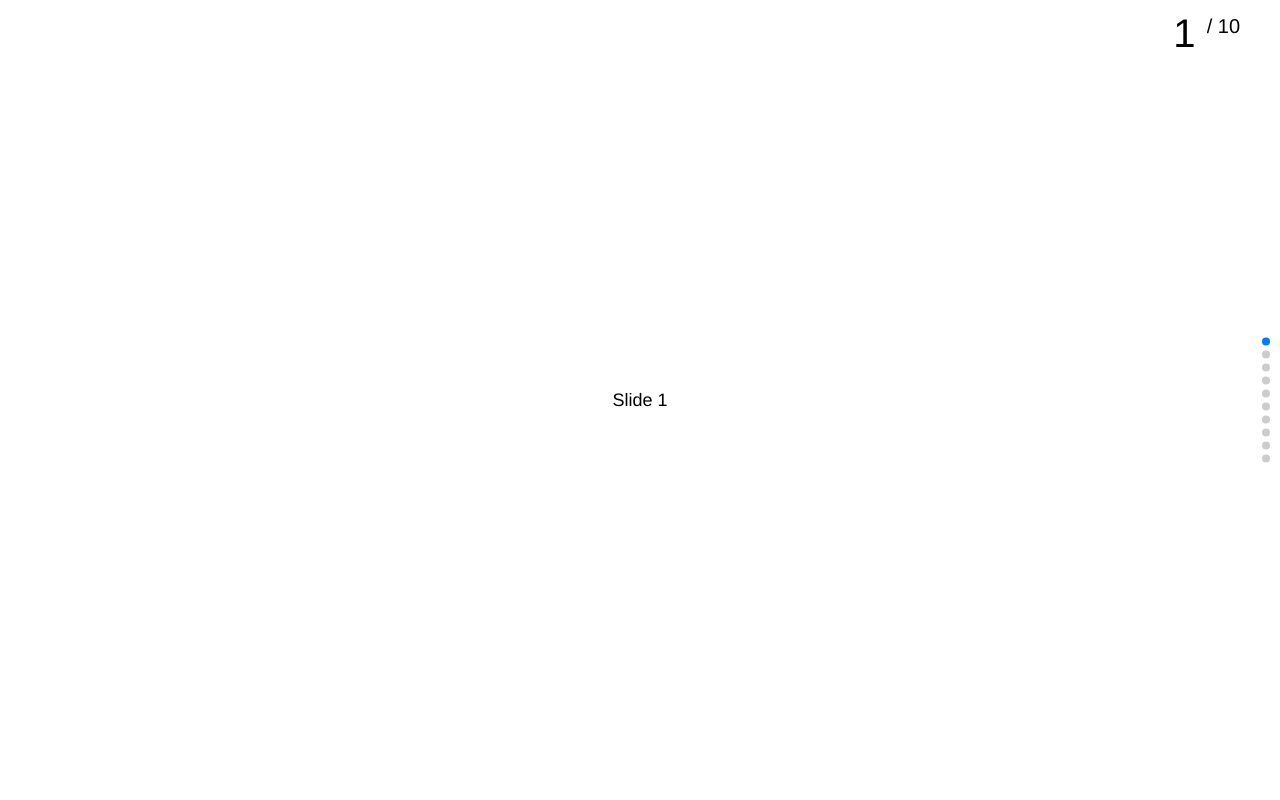
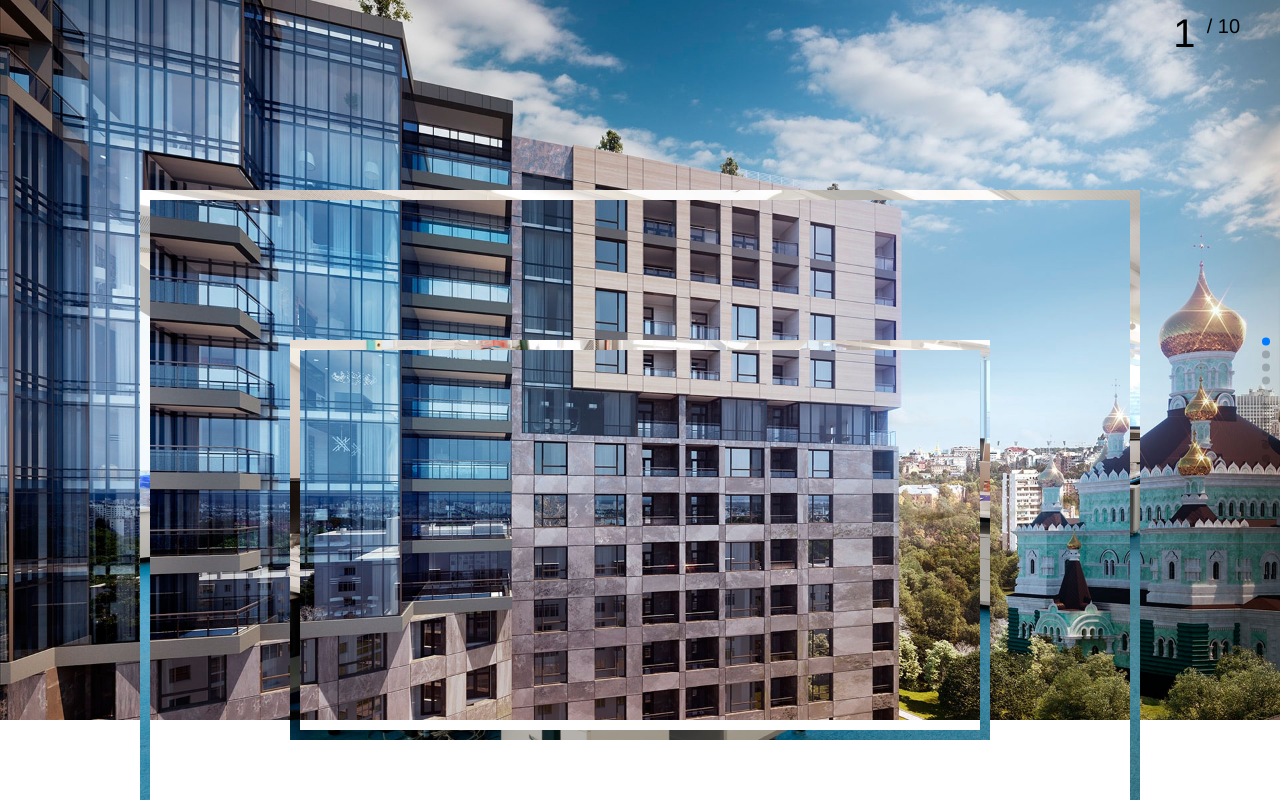
Before and after one commit to igumenov/onyx, a website: page index.html in a window 1280 px wide. Drawn offline with nearby package versions, Linux system fonts and the light colour scheme; files that its build step writes are made by us from their sources.

Commit message:
Signed-off-by: makcimusprime <makcimusprime@gmail.com>

```diff
--- a/index.html
+++ b/index.html
@@ -19,7 +19,20 @@
 		<!-- Swiper -->
 		<div class="swiper-container">
 			<div class="swiper-wrapper">
-				<div class="swiper-slide">Slide 1</div>
+				<div class="swiper-slide">
+					<div class="block block1">
+						<img class="first" src="./img/bg2.jpg" alt="">
+						<img class="second" src="./img/bg1.jpg" alt="">
+					</div>
+					<div class="block block4">
+						<img class="first" src="./img/bg2.jpg" alt="">
+						<img class="second" src="./img/bg1.jpg" alt="">
+					</div>
+					<div class="block block3">
+						<img class="first" src="./img/bg1.jpg" alt="">
+						<img class="second" src="./img/bg2.jpg" alt="">
+					</div>
+				</div>
 				<div class="swiper-slide">Slide 2</div>
 				<div class="swiper-slide">Slide 3</div>
 				<div class="swiper-slide">Slide 4</div>
--- a/styles/main.scss
+++ b/styles/main.scss
@@ -34,6 +34,119 @@ body {
 	-ms-flex-align: center;
 	-webkit-align-items: center;
 	align-items: center;
+	position: relative;
+	.block1 {
+		img.first {
+			animation: anim 1s 3s ease forwards;
+		}
+	}
+	.block3{
+		img.first{
+			animation: anim2 1s 3s ease forwards;
+		}
+	}
+	.block4{
+		img.first{
+			animation: anim3 1s 3.3s ease forwards;
+		}
+	}
+	.block{
+		position: absolute;
+		top: 0;
+		left: 0;
+		width: 100%;
+		height: 1080px;
+		img{
+			position: absolute;
+			&:after{
+				position: absolute;
+				top: 0;
+				left: 0;
+				width: 100%;
+				height: 100%;
+				content: '';
+				background-color: rgba(10,16,46,0.4);
+			}
+		}
+		img.first{
+			z-index: 10;
+		}
+		img.second{
+			z-index: 9;
+		}
+		&.block1{
+			img{
+				width: 100%;
+				position: absolute;
+				top: 0;
+				left: 0;
+			}
+		}
+		&.block3{
+			-webkit-mask-image: url("../img/border.svg");
+			-webkit-mask-repeat: no-repeat;
+			-webkit-mask-position: center;
+			-moz-mask-image: url("../img/border.svg");
+			-moz-mask-repeat: no-repeat;
+			-moz-mask-position: center;
+			mask-image: url("../img/border.svg");
+			mask-repeat: no-repeat;
+			mask-position: center;
+			z-index: 999;
+			img{
+				width: 100%;
+				position: absolute;
+				top: 0;
+				left: 0;
+			}
+		}
+		&.block4{
+			z-index: 990;
+			-webkit-mask-image: url("../img/qwe.svg");
+			-webkit-mask-repeat: no-repeat;
+			-webkit-mask-position: center;
+			-moz-mask-image: url("../img/qwe.svg");
+			-moz-mask-repeat: no-repeat;
+			-moz-mask-position: center;
+			mask-image: url("../img/qwe.svg");
+			mask-repeat: no-repeat;
+			mask-position: center;
+			img{
+				width: 100%;
+				position: absolute;
+				top: 0;
+				left: 0;
+			}
+		}
+	}
+}
+@keyframes anim {
+	0% {
+		transform: scale(1);
+		opacity: 1;
+	}
+	100% {
+		transform: scale(1.2);
+		opacity: 0;
+	}
+}
+@keyframes anim2 {
+	0% {
+		opacity: 1;
+	}
+	100% {
+		opacity: 0;
+	}
+}
+@keyframes anim3 {
+	0% {
+		transform: scale(1);
+		opacity: 1;
+	}
+	100% {
+		transform: scale(0.8);
+		opacity: 0;
+	}
 }
 #pager{
 	position: absolute;
```
Also changed, not shown: img/bg1.jpg (added), img/bg2.jpg (added), img/bg3.jpg (added), img/border.svg (added), img/qwe.svg (added), img/qwe2.svg (added).
